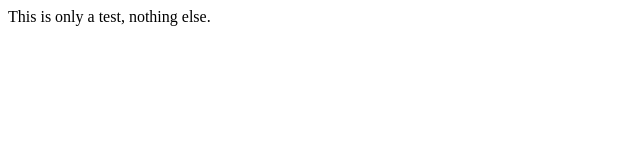
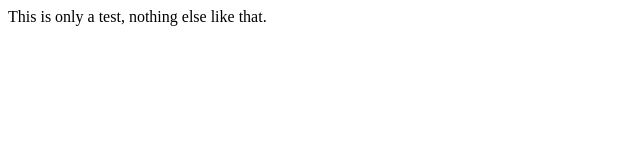
Before and after one commit to sucindar/s3staticwebsite, a plain HTML site: page index.html in a window 1280 px wide. Shown: the full height of the page, 0-640 px from the left. Drawn offline with Linux system fonts and the light colour scheme.

Commit message:
Update index.html

```diff
--- a/index.html
+++ b/index.html
@@ -3,6 +3,6 @@
         <title>Test</title>
     </head>
     <body>
-		<p>This is only a test, nothing else.</p>
+		<p>This is only a test, nothing else like that.</p>
 	</body>
 </html>
```
